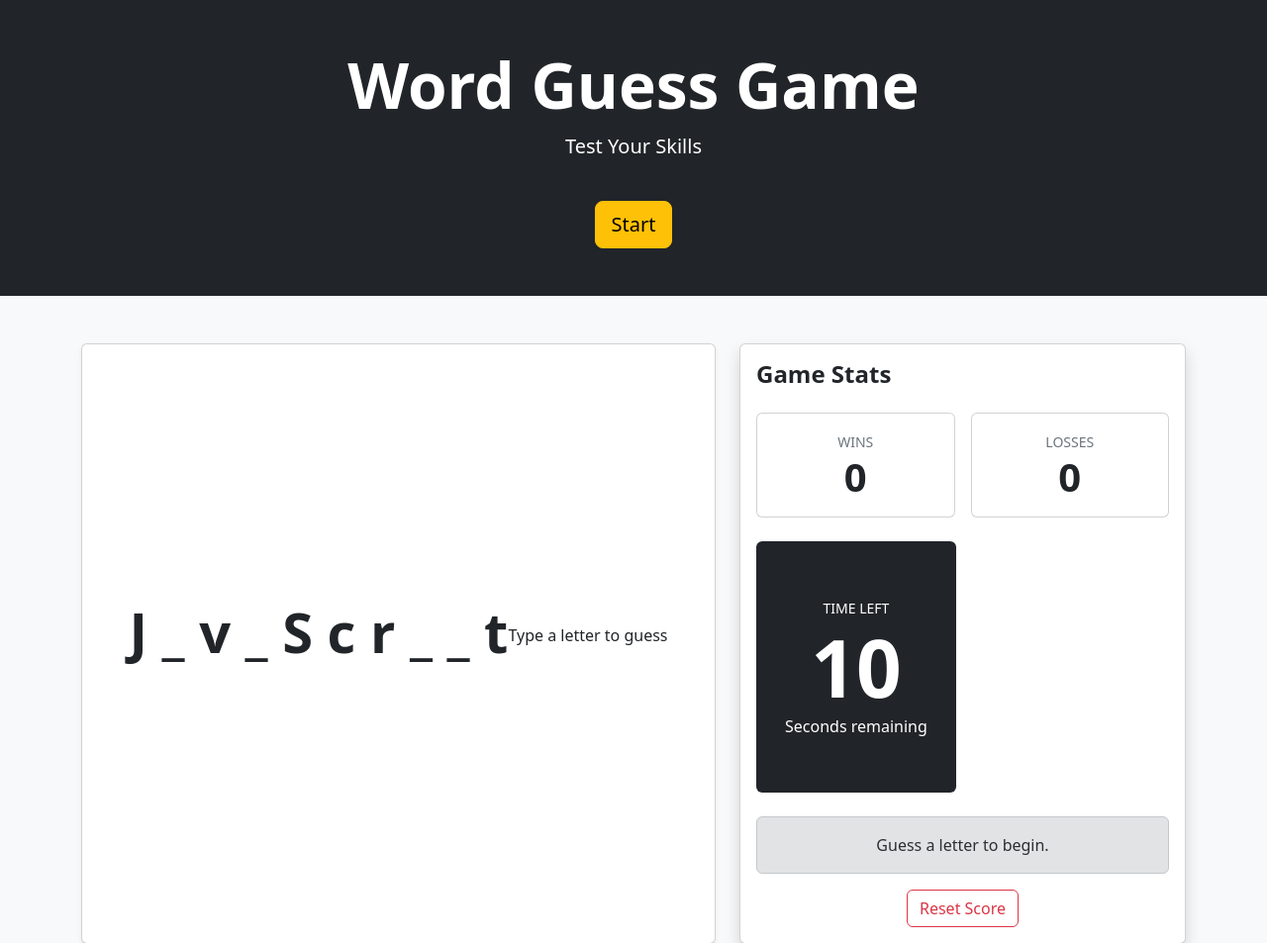
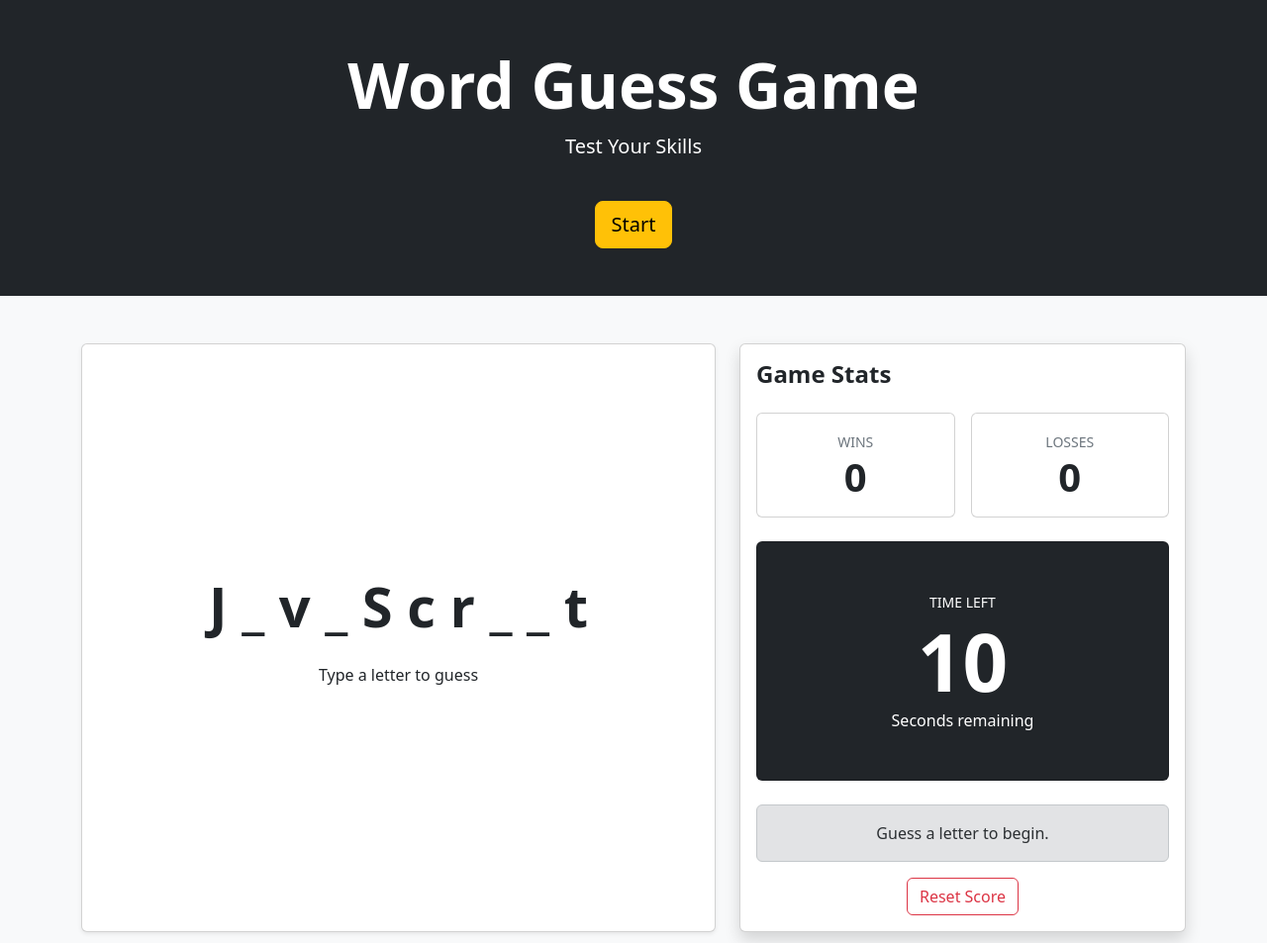
Before and after one commit to BrxwnSugxr/guessing_game, a plain HTML site: page main/index.html in a window 1280 px wide. Shown: the top 953 px of the page at 99% size. Drawn offline with nearby package versions, Linux system fonts and the light colour scheme.

Commit message:
debugging 4 errors

```diff
--- a/main/index.html
+++ b/main/index.html
@@ -31,7 +31,7 @@
         <section class="col-12 col-lg-7">
           <div class="card shadow-sm h-100">
             <div
-              class="card-body d-flex flex-coliumn justify-content-center align-items-center"
+              class="card-body d-flex flex-column justify-content-center align-items-center"
               style="min-height: 400px"
             >
               <h2 class="display-4 fw-bold word-blanks mb-4">
@@ -63,22 +63,16 @@
                   <div class="card text-center">
                     <div class="card-body">
                       <small class="text-secondary"> LOSSES </small>
-                    <div class="display-6 fw-bold win">0</div>
+                      <div class="display-6 fw-bold lose">0</div>
                     </div>
                   </div>
                 </div>
               </div>
 
-
-
-
-
               <!-- Timer -->
-              <div class="btn bg-dark text-white text-center mb-4">
+              <div class="card bg-dark text-white text-center mb-4">
                 <div class="card-body py-5">
-                    <small class="text-uppercase">
-                        Time Left
-                    </small>
+                  <small class="text-uppercase"> Time Left </small>
                   <div class="display-1 fw-bold timer-count">10</div>
                   <p class="mb-0">Seconds remaining</p>
                 </div>
@@ -95,15 +89,11 @@
                   Reset Score
                 </button>
               </div>
-
-
             </div>
           </div>
         </section>
       </div>
-      </div>
     </main>
-
 
     <!-- JS -->
     <script src="assets/js/script.js"></script>
```
Lines whose indentation alone changed are shown as unchanged.
